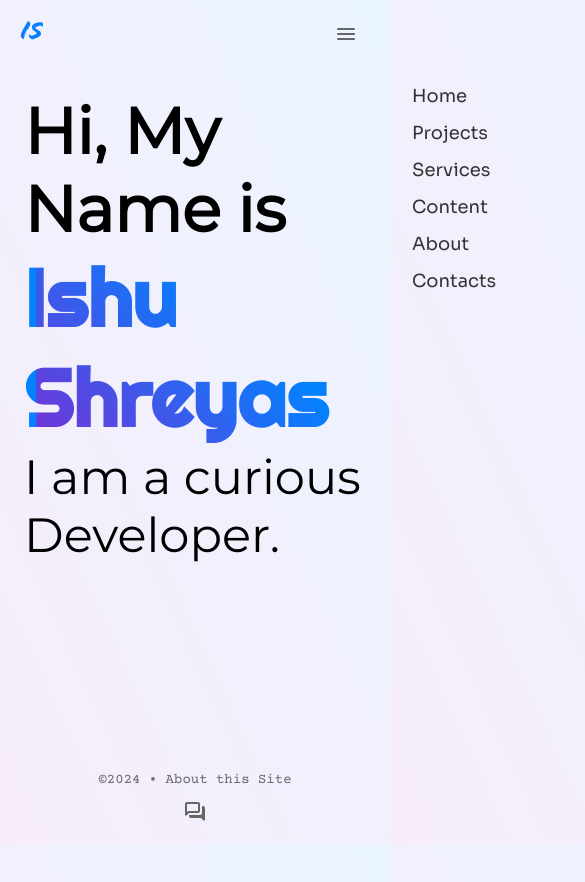
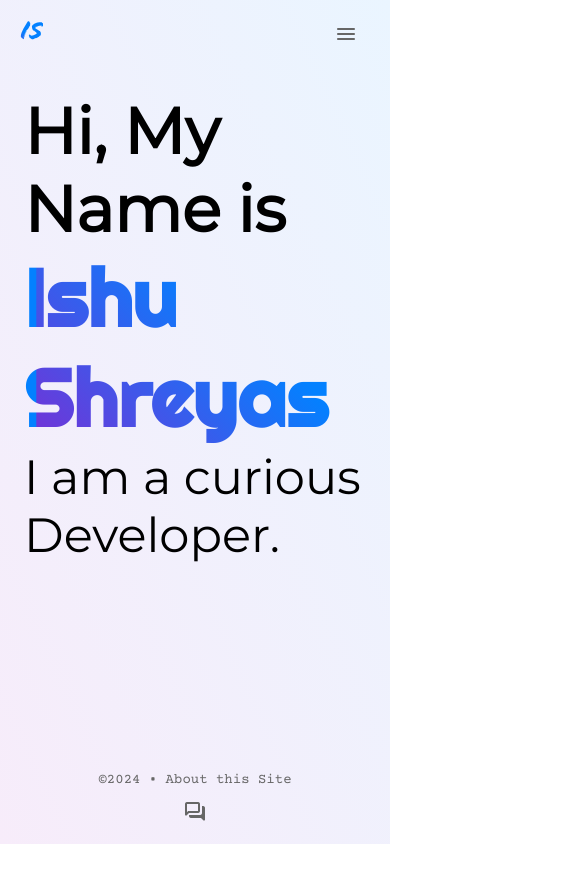
Before and after one commit to ishushreyas/ishushreyas, a React (Vite) app in the folder frontend/: page / in a window 390 px wide. Shown: the top 882 px of the page, 585 px wide, since content can reach past the window. After the commit the page ends 844 px from the top, so only its background shows below. Built offline with nearby package versions, Linux system fonts and the light colour scheme.

Commit message:
Update Header.css

```diff
--- a/frontend/src/components/styles/Header.css
+++ b/frontend/src/components/styles/Header.css
@@ -71,9 +71,9 @@
     display: block;
     position: absolute; /* Change from fixed to absolute */
     top: 60px;
-    right: -290px;
-    width: 270px;
-    height: 100vh;
+    right: 0;
+    width: 0;
+    height: 0;
     padding: 10px;
     border-radius: 8px;
     overflow: hidden;
@@ -83,7 +83,8 @@
 
   /* Show the navigation when open */
   .nav.open {
-    right: 0;
+    width: 270px;
+    height: 100vh;
     backdrop-filter: saturate(180%) blur(20px);
     background: rgba(0, 0, 0, 0.02);
     z-index: 15;
```
